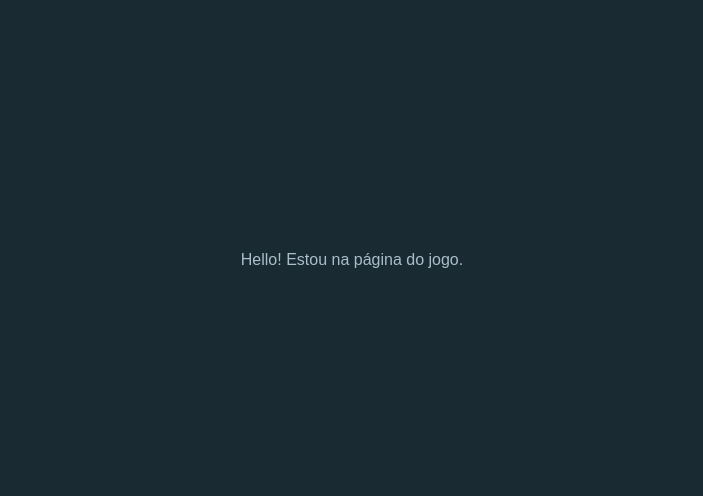
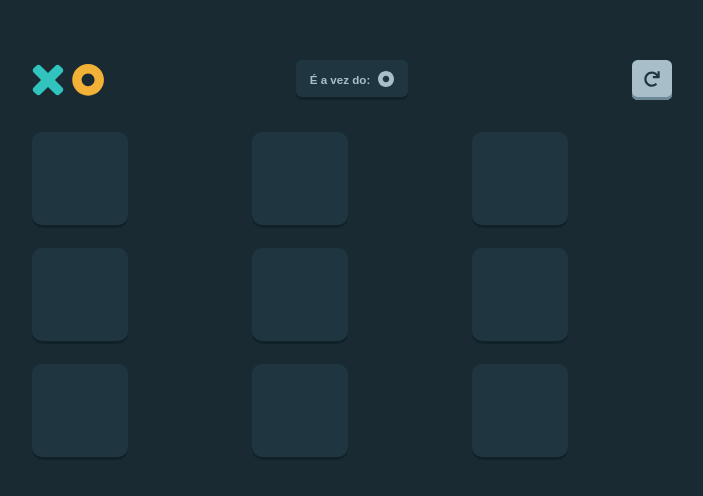
Before and after one commit to natcurti/tic-tac-toe, a React (Vite) app: page /new-game in a window 1280 px wide. Shown: the part 140-636 px from the top of the page, without its empty margins (288-991 px from the left). Built offline with nearby package versions, Linux system fonts and the light colour scheme.

Commit message:
Start to create game page components

```diff
--- a/src/components/Logo/index.tsx
+++ b/src/components/ComponentsCommon/Logo/index.tsx
@@ -4,6 +4,7 @@ import styled from "styled-components";
 
 const ContainerStyled = styled.div`
   display: flex;
+  align-items: center;
   gap: 0.5rem;
 
   img {
--- /dev/null
+++ b/src/components/ComponentsGamePage/ButtonRestart/index.tsx
@@ -0,0 +1,27 @@
+import restart from "src/assets/img/restart.svg";
+import styled from "styled-components";
+
+const ButtonContainer = styled.div`
+  width: 4.5rem;
+  display: flex;
+  justify-content: end;
+`;
+
+const Button = styled.button`
+  width: 2.5rem;
+  height: 2.5rem;
+  border: none;
+  border-radius: 0.35rem;
+  background-color: var(--off-white);
+  box-shadow: inset 0px -3px 0px 0px rgb(107, 137, 151);
+`;
+
+export const ButtonRestart = () => {
+  return (
+    <ButtonContainer>
+      <Button>
+        <img src={restart} />
+      </Button>
+    </ButtonContainer>
+  );
+};
--- /dev/null
+++ b/src/components/ComponentsGamePage/CardTurn/index.tsx
@@ -0,0 +1,36 @@
+import circle from "src/assets/img/circle-light.svg";
+// import cross from "src/assets/img/x-light.svg";
+import styled from "styled-components";
+
+const CardTurnContainer = styled.div`
+  background-color: var(--medium-gray);
+  box-shadow: inset 0px -3px 0px 0px rgb(16, 33, 42);
+  border-radius: 0.35rem;
+  width: 7rem;
+  height: 2.5rem;
+  display: flex;
+  justify-content: center;
+  align-items: center;
+  gap: 0.5rem;
+
+  p {
+    font-size: 0.725rem;
+    font-weight: 700;
+  }
+
+  img {
+    width: 1rem;
+    height: 1rem;
+  }
+`;
+
+export const CardTurn = () => {
+  return (
+    <CardTurnContainer>
+      <p>É a vez do: </p>
+      <div>
+        <img src={circle} />
+      </div>
+    </CardTurnContainer>
+  );
+};
--- /dev/null
+++ b/src/components/ComponentsGamePage/GameBoard/CardGame/index.tsx
@@ -0,0 +1,13 @@
+import styled from "styled-components";
+
+const CardGameContainer = styled.div`
+  width: 6rem;
+  height: 6rem;
+  background-color: var(--medium-gray);
+  box-shadow: inset 0px -3px 0px 0px rgb(16, 33, 42);
+  border-radius: 0.625rem;
+`;
+
+export const CardGame = () => {
+  return <CardGameContainer></CardGameContainer>;
+};
--- /dev/null
+++ b/src/components/ComponentsGamePage/GameBoard/index.tsx
@@ -0,0 +1,26 @@
+import styled from "styled-components";
+import { CardGame } from "./CardGame";
+
+const GameBoardContainer = styled.div`
+  display: grid;
+  grid-template-columns: repeat(3, 1fr);
+  justify-content: space-between;
+  gap: 1.25rem;
+  width: 100%;
+`;
+
+export const GameBoard = () => {
+  return (
+    <GameBoardContainer>
+      <CardGame></CardGame>
+      <CardGame></CardGame>
+      <CardGame></CardGame>
+      <CardGame></CardGame>
+      <CardGame></CardGame>
+      <CardGame></CardGame>
+      <CardGame></CardGame>
+      <CardGame></CardGame>
+      <CardGame></CardGame>
+    </GameBoardContainer>
+  );
+};
--- a/src/pages/Game.tsx
+++ b/src/pages/Game.tsx
@@ -1,3 +1,30 @@
+import { Logo } from "src/components/ComponentsCommon/Logo";
+import { CardTurn } from "src/components/ComponentsGamePage/CardTurn";
+import { ButtonRestart } from "src/components/ComponentsGamePage/ButtonRestart";
+import { GameBoard } from "src/components/ComponentsGamePage/GameBoard";
+import styled from "styled-components";
+
+const Header = styled.header`
+  width: 100%;
+  display: flex;
+  justify-content: space-between;
+`;
+
+const Main = styled.main`
+  width: 100%;
+`;
+
 export const GamePage = () => {
-  return <p>Hello! Estou na página do jogo.</p>;
+  return (
+    <>
+      <Header>
+        <Logo />
+        <CardTurn />
+        <ButtonRestart />
+      </Header>
+      <Main>
+        <GameBoard />
+      </Main>
+    </>
+  );
 };
--- a/src/pages/Home.tsx
+++ b/src/pages/Home.tsx
@@ -1,6 +1,6 @@
-import { Button } from "src/components/Button";
-import { Logo } from "src/components/Logo";
-import { Menu } from "src/components/Menu";
+import { Button } from "src/components/ComponentsHome/Button";
+import { Logo } from "src/components/ComponentsCommon/Logo";
+import { Menu } from "src/components/ComponentsHome/Menu";
 import styled from "styled-components";
 import { useContext } from "react";
 import { GamePreferencesContext } from "src/context/GamePreferencesContext";
@@ -12,17 +12,10 @@ const SectionContainer = styled.section`
 `;
 
 export const Home = () => {
-  const { iconChoices, typeOfGame, chooseTypeOfGame } = useContext(
-    GamePreferencesContext
-  );
-
-  const showPreferences = () => {
-    console.log(iconChoices, typeOfGame);
-  };
-
+  const { chooseTypeOfGame } = useContext(GamePreferencesContext);
   return (
     <>
-      <header onClick={() => showPreferences()}>
+      <header>
         <Logo />
       </header>
       <Menu />
```
Also changed, not shown: src/assets/img/circle-light.svg (added), src/assets/img/restart.svg (added), src/components/ComponentsHome/Button/index.tsx (renamed from src/components/Button/index.tsx), src/components/ComponentsHome/Menu/ButtonContainer/index.tsx (renamed from src/components/Menu/ButtonContainer/index.tsx), src/components/ComponentsHome/Menu/index.tsx (renamed from src/components/Menu/index.tsx).
